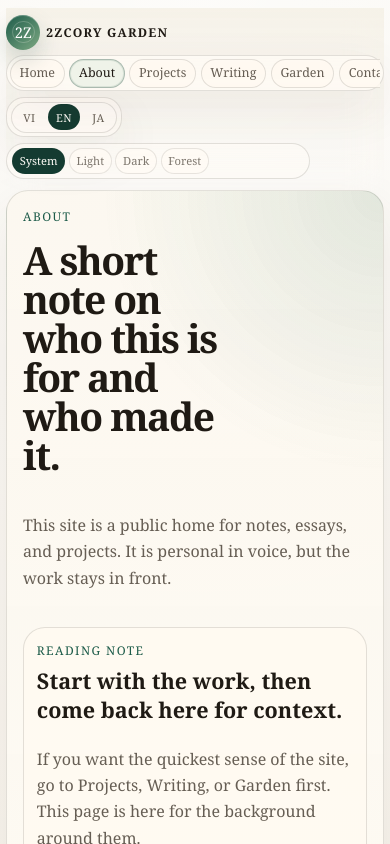
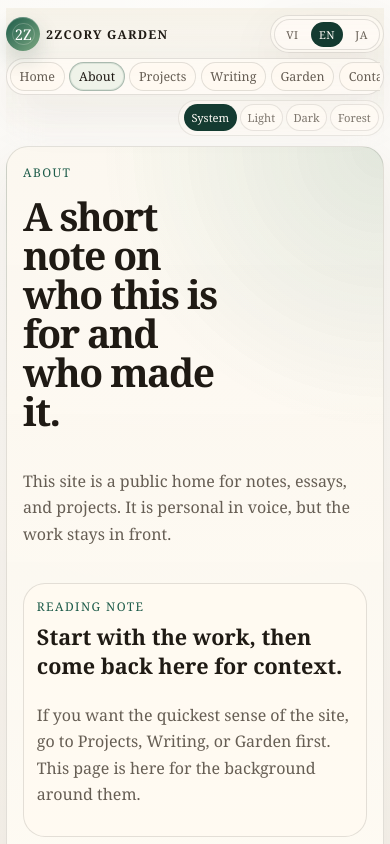
Before and after one commit to 2zcory/2zcory-garden, a Next.js app: page /en/about in a window 390 px wide. Shown: the top 844 px of the page. Built offline with nearby package versions, Linux system fonts and the light colour scheme.

Commit message:
Tighten shared header mobile hierarchy

```diff
--- a/app/globals.css
+++ b/app/globals.css
@@ -1702,9 +1702,9 @@ html[data-theme="dark"] .projects-badge-muted {
   .site-header {
     grid-template-columns: minmax(0, 1fr) auto;
     grid-template-areas:
-      "brand brand"
+      "brand locale"
       "nav nav"
-      "locale theme";
+      "theme theme";
     gap: 0.55rem 0.45rem;
     padding: 0.7rem 0 0.9rem;
   }
@@ -1714,22 +1714,33 @@ html[data-theme="dark"] .projects-badge-muted {
     padding: 0;
   }
 
+  .brand-copy {
+    gap: 0.02rem;
+  }
+
   .brand-copy strong {
     font-size: 0.82rem;
   }
 
   .brand-copy span {
-    display: none;
+    font-size: 0.54rem;
   }
 
   .site-header-locale-panel {
-    justify-self: start;
+    justify-self: end;
+    align-self: center;
+    padding: 0.22rem;
+    border-radius: 999px;
   }
 
   .site-header-theme-panel {
     justify-self: end;
-    width: min(100%, 19rem);
-    padding: 0.32rem 0.4rem 0.38rem;
+    width: auto;
+    max-width: 100%;
+    padding: 0.26rem 0.36rem 0.3rem;
+    border-radius: 999px;
+    background: color-mix(in srgb, var(--surface) 54%, transparent);
+    border-color: color-mix(in srgb, var(--line) 72%, transparent);
   }
 
   .site-header-nav-row {
@@ -1756,6 +1767,22 @@ html[data-theme="dark"] .projects-badge-muted {
     border-color: var(--line);
   }
 
+  .theme-switcher {
+    gap: 0.18rem;
+    align-items: flex-end;
+  }
+
+  .theme-switcher-label {
+    font-size: 0.5rem;
+    letter-spacing: 0.12em;
+    text-align: right;
+  }
+
+  .theme-switcher-options {
+    justify-content: flex-end;
+    gap: 0.22rem;
+  }
+
   .hero-card,
   .surface-card {
     border-radius: 22px;
@@ -1869,13 +1896,12 @@ html[data-theme="dark"] .projects-badge-muted {
   }
 
   .site-header {
-    grid-template-columns: 1fr;
+    grid-template-columns: minmax(0, 1fr) auto;
     grid-template-areas:
-      "brand"
-      "nav"
-      "locale"
-      "theme";
-    gap: 0.35rem;
+      "brand locale"
+      "nav nav"
+      "theme theme";
+    gap: 0.32rem 0.35rem;
     padding: 0.45rem 0 0.65rem;
   }
 
@@ -1889,16 +1915,20 @@ html[data-theme="dark"] .projects-badge-muted {
   }
 
   .brand-copy span {
-    font-size: 0.52rem;
+    display: none;
   }
 
   .site-header-locale-panel {
-    padding: 0.22rem;
+    padding: 0.16rem;
+    min-width: 0;
   }
 
   .site-header-theme-panel {
-    justify-self: stretch;
-    padding: 0.24rem 0.32rem 0.28rem;
+    grid-area: theme;
+    justify-self: end;
+    width: auto;
+    max-width: 100%;
+    padding: 0.22rem 0.28rem 0.24rem;
   }
 
   .nav-link {
@@ -1918,7 +1948,16 @@ html[data-theme="dark"] .projects-badge-muted {
   }
 
   .theme-switcher-options {
-    gap: 0.22rem;
+    flex-wrap: nowrap;
+    justify-content: flex-end;
+    gap: 0.18rem;
+    overflow-x: auto;
+    scrollbar-width: none;
+    max-width: min(100%, 15.75rem);
+  }
+
+  .theme-switcher-options::-webkit-scrollbar {
+    display: none;
   }
 
   .locale-switcher-option {
```
